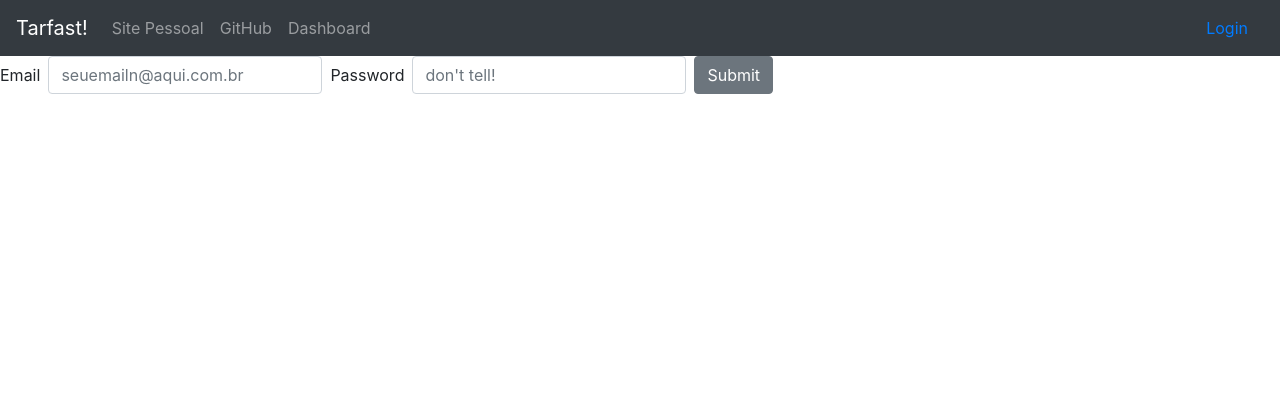
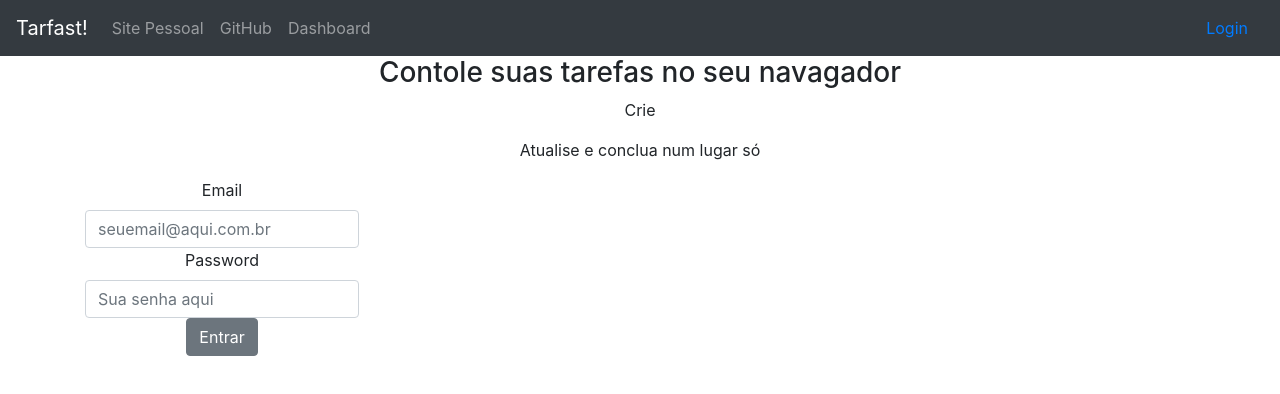
Before and after one commit to hrocha85/Cadastro-Tarefas, a React (Create React App) app: page /login in a window 1280 px wide. Shown: the top 394 px of the page. Built offline with nearby package versions, Linux system fonts and the light colour scheme.

Commit message:
Atualizar
Signed-off-by: hrocha85 <hrocha85@gmail.com>

```diff
--- a/src/Components/form-cadastro/form.js
+++ b/src/Components/form-cadastro/form.js
@@ -6,9 +6,9 @@ import { Col, Row, Button, Form, FormGroup, Label, Input } from 'reactstrap';
 
 class CadastroForm extends Component {
 
-     constructor(props){
-        super(props);
-        this.state = {
+
+
+    state = {
 
         email:'',
         name:'',
@@ -20,15 +20,21 @@ class CadastroForm extends Component {
         states:'',
         password:''
 
-        };
 
-        this.onChange = this.onChange.bind(this)
-        this.onSubmit = this.onSubmit.bind(this)
     }
 
 
 
+     constructor(props){
+        super(props);
 
+
+        this.onChange = this.onChange.bind(this)
+        this.onSubmit = this.onSubmit.bind(this)
+
+
+
+     }
 
 
     onChange(e) {
@@ -42,9 +48,14 @@ class CadastroForm extends Component {
 
 
 
+
+
+
     onSubmit (e) {
         e.preventDefault()
-        console.log(this.state);
+        localStorage.setItem("CADASTRO_EMAIL", this.state.email);
+        localStorage.setItem("CADASTRO_SENHA", this.state.password);
+         window.location.reload();
     }
 
 
--- a/src/Components/form-cadastro/formLogin.js
+++ b/src/Components/form-cadastro/formLogin.js
@@ -2,20 +2,93 @@ import React, { Component } from 'react'
 import { Button, Form, FormGroup, Label, Input } from 'reactstrap';
 
 export class FormLogin extends Component {
+
+
+
+    state = {
+
+        email:'',
+        password:''
+
+    }
+
+
+
+     constructor(props){
+        super(props);
+
+
+        this.onChange = this.onChange.bind(this)
+        this.onSubmit = this.onSubmit.bind(this)
+
+
+
+     }
+
+
+    onChange(e) {
+        this.setState({
+            [e.target.name] : e.target.value
+
+
+        })
+
+    }
+
+
+
+
+
+
+    onSubmit (e) {
+        e.preventDefault()
+
+        const emailLocal = localStorage.getItem("CADASTRO_EMAIL");
+        const senhaLocal = localStorage.getItem("CADASTRO_SENHA");
+
+        if (this.state.email && this.state.senha  ===  emailLocal && senhaLocal){
+
+            return window.location.href ='/tarefas'
+            //alert("Senha e email incorretos"),
+
+
+        } else { return alert('Senha Incorreta')}
+
+        }
+
+
+
+
+
     render() {
+
+
+
+
+
         return (
-            <div>
-                   <Form inline>
-                    <FormGroup className="mb-2 mr-sm-2 mb-sm-0">
-                        <Label for="exampleEmail" className="mr-sm-2">Email</Label>
-                        <Input type="email" name="email" id="exampleEmail" placeholder="seuemailn@aqui.com.br" />
-                    </FormGroup>
-                    <FormGroup className="mb-2 mr-sm-2 mb-sm-0">
-                        <Label for="examplePassword" className="mr-sm-2">Password</Label>
-                        <Input type="password" name="password" id="examplePassword" placeholder="don't tell!" />
-                    </FormGroup>
-                    <Button>Submit</Button>
+            <div className="container text-center ">
+                <h3>Contole suas tarefas no seu navagador </h3>
+                    <p>Crie</p>
+                    <p>Atualise e conclua num lugar só</p>
+                    <div className="container row ">
+                                     <Form className="align-self-center" onSubmit = {this.onSubmit}
+                autoComplete="off" >
+                    <Form className= "">
+                        <Label for="exampleEmail" className="">Email</Label>
+                        <Input type="email" name="email" id="" placeholder="seuemail@aqui.com.br"   value={this.state.email}
+                             onChange={this.onChange} />
+                    </Form>
+                    <Form className=" ">
+                        <Label className="">Password</Label>
+                        <Input type="password" name="password" id="examplePassword" placeholder="Sua senha aqui"
+                         value={this.state.password}
+                             onChange={this.onChange}/>
+                    </Form>
+                    <Button> Entrar</Button>
                 </Form>
+
+                    </div>
 
 
             </div>
```
Lines whose indentation alone changed are shown as unchanged.
